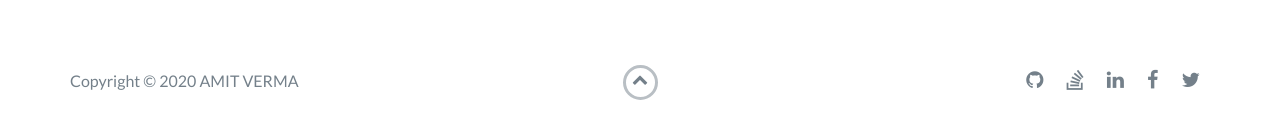
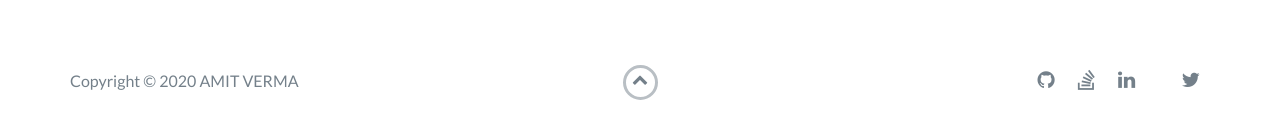
Before and after one commit to AmitVerma4/My-Personal-Website, a website: page index.html in a window 1280 px wide. Shown: the part 4113-4251 px from the top of the page. Drawn offline with nearby package versions, Linux system fonts and the light colour scheme.

Commit message:
Updated Contacts

```diff
--- a/index.html
+++ b/index.html
@@ -280,7 +280,7 @@
                             <a href="https://www.linkedin.com/in/amit-verma-47b11b158/" target="_blank"><i class="fa fa-linkedin" aria-hidden="true"></i></a>
                         </li>
                         <li>
-                            <a href="https://www.facebook.com/" target="_blank"><i class="fa fa-facebook" aria-hidden="true"></i></a>
+                            <a href="https://www.hackerrank.com/" target="_blank"><i class="fa fa-hackerrank" aria-hidden="true"></i></a>
                         </li>
                         <li>
                             <a href="https://twitter.com/VermaAmit04/" target="_blank"><i class="fa fa-twitter" aria-hidden="true"></i></a>
```
